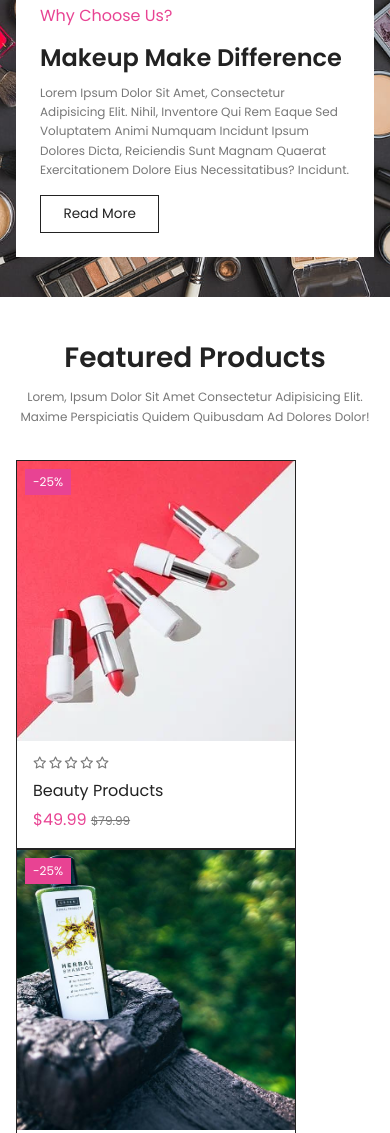
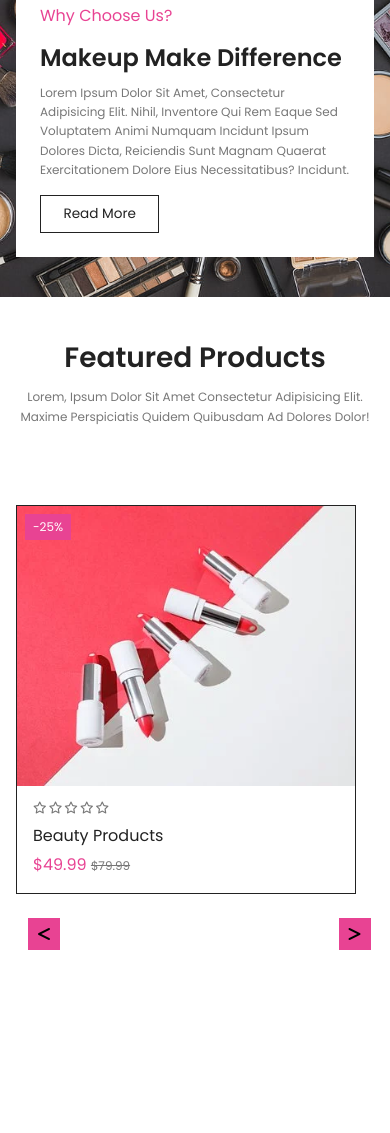
Before and after one commit to naglaa77/cosm-tique-project, a plain HTML site: page index.html in a window 390 px wide. Shown: the part 1537-2670 px from the top of the page. Drawn offline with Linux system fonts and the light colour scheme.

Commit message:
finish shop section but stillresponsive for mobil needs to modify

```diff
--- a/css/style.scss
+++ b/css/style.scss
@@ -64,7 +64,7 @@ html {
     }
 }
 section {
-    padding: 5rem 9%;
+    padding: 5rem 9%; //instead of container with specific value
 }
 .btn {
     display: inline-block;
@@ -436,10 +436,43 @@ section {
 
 /*start shop section*/
 .shop {
+    position: relative;
+    overflow: hidden;
+    i.fa-less-than,
+    i.fa-greater-than{
+        position: absolute;
+        top: 91%;
+        z-index: 1;
+        width: 4rem;
+        height: 4rem;
+        background-color: #fff;
+        font-size: 2rem;
+        line-height: 4rem;
+        text-align: center;
+        background-color: $pink;
+        margin-left: 1.5rem;
+        cursor: pointer;
+        &.fa-greater-than {
+            right: 5%;
+        }
+    }
+    .products-slider {
+        height: 60rem;
+        padding: .5rem 0;
+        display: flex;
+        align-items: center;
+        gap: 3rem;
+        overflow-x: auto;
+        scroll-behavior: smooth;
+        &::-webkit-scrollbar {
+            display: none;
+        }
         .slide {
+            flex: 0 0 auto;
             width: 35rem;
             border: $border;
             background-color: $white;
+            min-width: 20%;
             &:hover .image {
                 img {
                     transform: scale(1.1);
@@ -517,4 +550,31 @@ section {
             }
         }
     }
+}
+@media (max-width: 991px) {
+    .shop .products-slider .slide {
+        min-width: 33%;
+    }
+    .shop {
+        padding: 5rem 2rem;
+    }
+
+}
+@media (max-width: 768px) {
+    .shop .products-slider .slide {
+        min-width: 47%;
+    }
+    .shop {
+        padding: 5rem 2rem;
+    }
+ }
+
+@media (max-width: 450px) {
+    .shop .products-slider .slide {
+        min-width: 95%;
+    }
+    .shop {
+        padding: 5rem 2rem;
+    }
+}
 /*end shop section*/
--- a/index.html
+++ b/index.html
@@ -134,10 +134,10 @@
          <div class="heading">
              <h1>featured products</h1>
              <p>Lorem, ipsum dolor sit amet consectetur adipisicing elit. Maxime perspiciatis quidem quibusdam ad dolores dolor!</p>
-
          </div>
-         <div class="products-slider">
-             <div class="w">
+            <i class="fa-solid fa-less-than"></i>
+            <i class="fa-solid fa-greater-than"></i>
+        <div class="products-slider">
                  <div class="slide">
                      <div class="image">
                          <div class="discount">-25%</div>
@@ -314,8 +314,7 @@
                         <div class="price">$49.99 <span>$79.99</span></div>
                     </div>
                 </div>
-             </div>
-         </div>
+        </div>
      </section>
      <!--End shop section-->
 
--- a/js/main.js
+++ b/js/main.js
@@ -20,8 +20,8 @@ window.onscroll = () => {
 }
 
 let searchForm = document.querySelector('.search-form');
-let searchIcons = document.querySelector('.icons .fa-magnifying-glass');
-
+let searchIcons = document.querySelector('.search-form .fa-magnifying-glass');
+console.log(searchIcons);
 searchIcons.onclick = () => {
     searchForm.classList.toggle('active');
 }
@@ -34,13 +34,33 @@ let index = 0;
 function next() {
     slides[index].classList.remove('active');
     index = (index + 1) % slides.length; //length = 3
-    console.log((index + 1) % slides.length);
     slides[index].classList.add('active');
 }
 
 function prev() {
     slides[index].classList.remove('active');
     index = (index - 1 + slides.length) % slides.length;
-    console.log((index - 1 + slides.length) % slides.length);
     slides[index].classList.add('active');
 }
+
+// slider shop section
+let containerSlide = [...document.querySelectorAll('.products-slider')];
+let icremenBtn = [...document.querySelectorAll('.shop i.fa-greater-than')];
+let decrementBtn = [...document.querySelectorAll('.shop i.fa-less-than')];
+let slide = document.querySelectorAll('.shop .products-slider .slide');
+console.log(containerSlide);
+
+containerSlide.forEach((item,i) => {
+    let containerDimensions = item.getBoundingClientRect();
+    let containerWidth = containerDimensions.width;
+
+    icremenBtn[i].addEventListener('click', () => {
+        item.scrollLeft += containerWidth;
+    });
+
+    decrementBtn[i].addEventListener('click', () => {
+        item.scrollLeft -= containerWidth;
+    });
+
+
+})
```
Also changed, not shown: css/style.css, 1 other file. Lines whose indentation alone changed are shown as unchanged.
